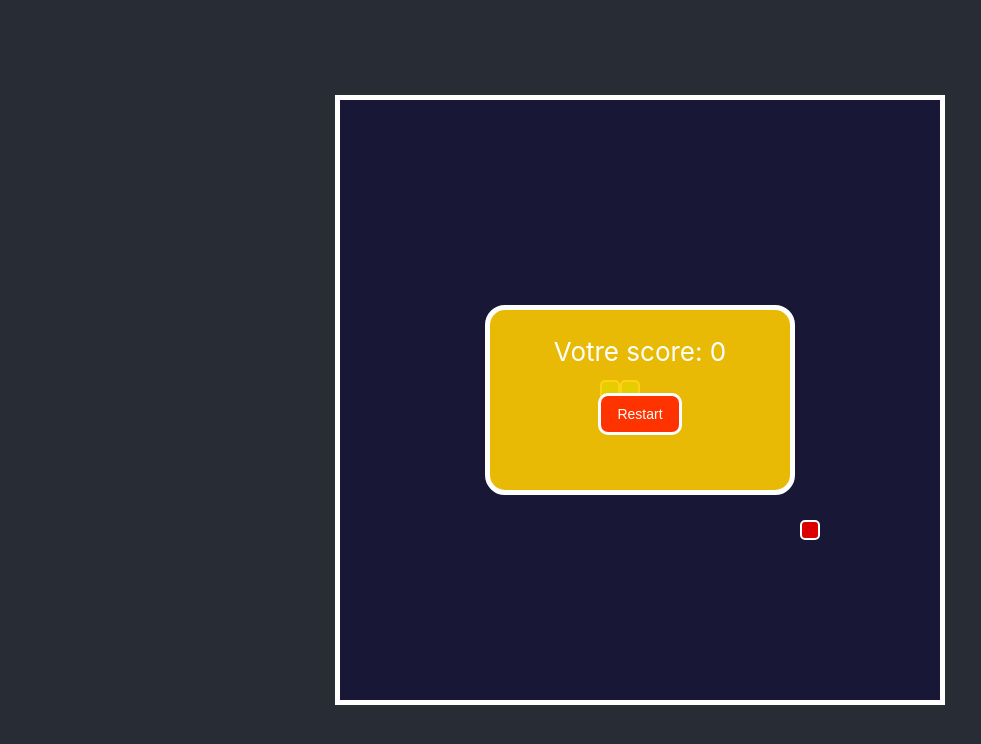
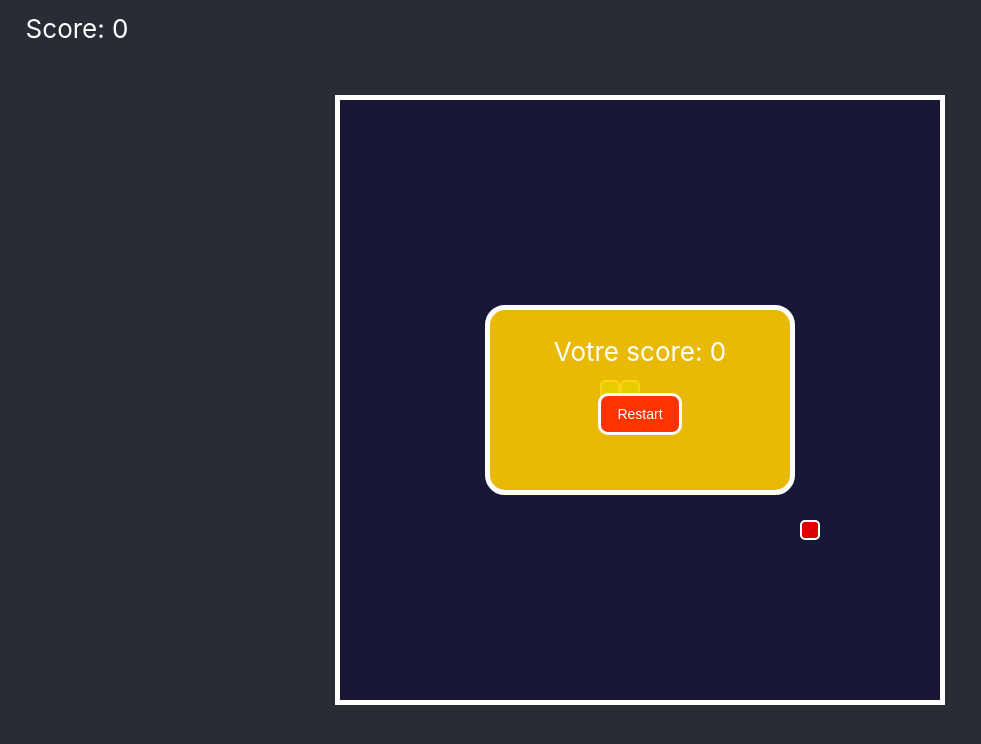
Before and after one commit to Avisacha/Snake, a React (Create React App) app: page / in a window 1280 px wide. Shown: the top 744 px of the page, without its empty margins (0-981 px from the left). Built offline with nearby package versions, Linux system fonts and the light colour scheme.

Commit message:
adding score

```diff
--- a/package.json
+++ b/package.json
@@ -12,7 +12,7 @@
     "@types/react-dom": "^18.2.1",
     "react": "^18.2.0",
     "react-dom": "^18.2.0",
-    "react-scripts": "5.0.1",
+    "react-scripts": "^5.0.1",
     "typescript": "^4.9.5",
     "web-vitals": "^2.1.4"
   },
--- a/src/App.css
+++ b/src/App.css
@@ -1,14 +1,6 @@
 .App {
-  text-align: center;
-}
-
-.App-header {
   background-color: #282c34;
   min-height: 100vh;
-  display: flex;
-  flex-direction: column;
-  align-items: center;
-  justify-content: center;
   font-size: calc(10px + 2vmin);
   color: white;
 }
--- a/src/App.tsx
+++ b/src/App.tsx
@@ -1,13 +1,19 @@
-import React from 'react';
-import './App.css';
-import Game from './components/Game/Game';
+import React, { useState } from "react";
+import "./App.css";
+import Game from "./components/Game/Game";
+import Score from "./components/Score/Score";
 
-function App() {
+const App = () => {
+  let [score, setScore] = useState('');
+
+  const getScore = (data: string) => {
+    setScore(data);
+  }
+
   return (
     <div className="App">
-      <header className="App-header">
-        <Game/>
-      </header>
+      <Score data={score}/>
+      <Game getScore={getScore}/>
     </div>
   );
 }
--- a/src/components/Game/Game.tsx
+++ b/src/components/Game/Game.tsx
@@ -32,7 +32,8 @@ const initState = {
 	foodCoord: getRandCoord(),
 	step: 20,
 	width: width,
-	height: height
+	height: height,
+	score: '0'
 }
 
 const initModal = {
@@ -42,7 +43,11 @@ const initModal = {
 
 let interval: ReturnType<typeof setInterval>;
 
-export default class Game extends Component {
+interface Props {
+	getScore: (data: string) => void;
+}
+
+export default class Game extends Component <Props> {
 	state = initState;
 	modal = initModal;
 
@@ -55,6 +60,7 @@ export default class Game extends Component {
 		this.checkBorderCollision();
 		this.checkFoodEaten();
 		this.checkSegmentsCollision();
+		this.props.getScore(this.state.score);
 	}
 
 	keyEvent = () => {
@@ -145,6 +151,7 @@ export default class Game extends Component {
 			this.setState({ foodCoord: getRandCoord() });
 			this.enlargeSnake();
 			this.speedUp();
+			this.setState({score: (this.state.segments.length - 1).toString()})
 		}
 	}
 
@@ -163,7 +170,7 @@ export default class Game extends Component {
 	}
 
 	gameOver() {
-		this.modal.msg = (this.state.segments.length - 2).toString();
+		this.modal.msg = (this.state.score).toString();
 		this.modal.popup = true;
 		this.setState(initState);
 		clearInterval(interval);
--- a/src/components/Modal/Modal.css
+++ b/src/components/Modal/Modal.css
@@ -5,10 +5,12 @@
   height: 180px;
   top: 50%;
   left: 50%;
-    transform: translate(-50%,-50%);
+  transform: translate(-50%, -50%);
   border: thick solid white;
   background-color: rgba(255, 204, 0, 0.9);
   border-radius: 20px;
+  text-align: center;
+
 }
 
 .Hidden {
--- /dev/null
+++ b/src/components/Score/Score.css
@@ -0,0 +1,4 @@
+.score {
+    padding-left: 2%;
+    padding-top: 1%;
+}
--- /dev/null
+++ b/src/components/Score/Score.tsx
@@ -0,0 +1,16 @@
+import React from "react";
+import './Score.css'
+
+interface Props {
+    data: string
+}
+
+const Score = (props: Props) => {
+  return (
+    <div className="score">
+        Score: {props.data}
+    </div>
+  );
+};
+
+export default Score;
```
Also changed, not shown: 1 other file (tests, documents, lock files or other folders). Lines whose indentation alone changed are shown as unchanged.
